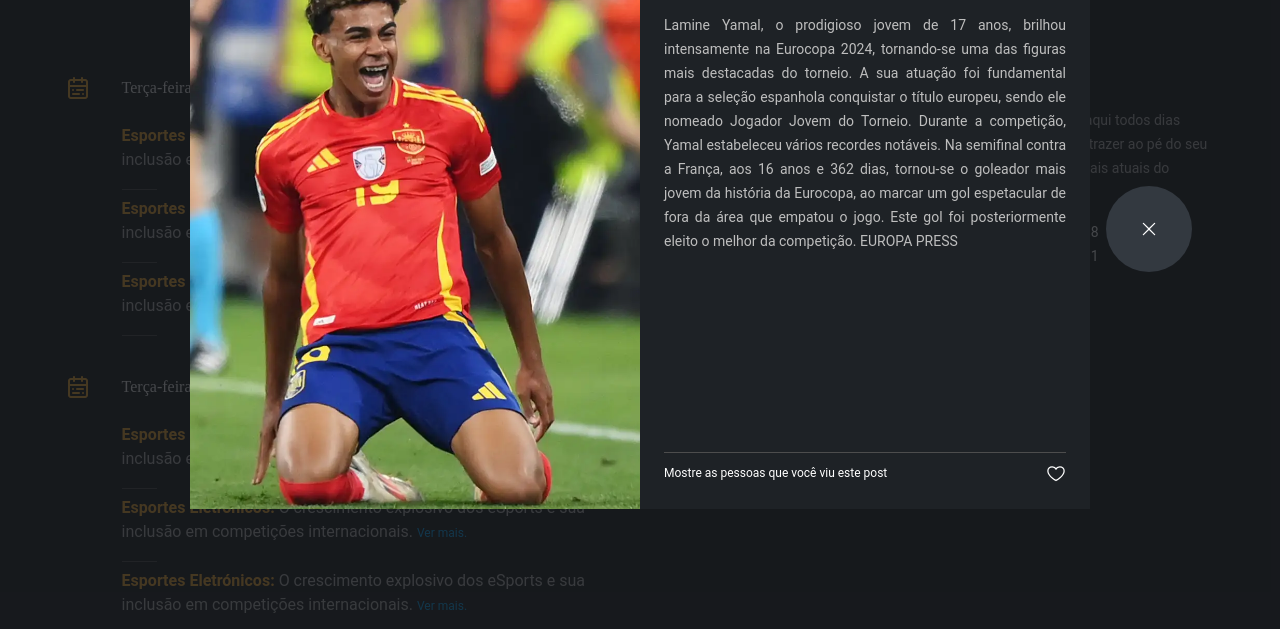
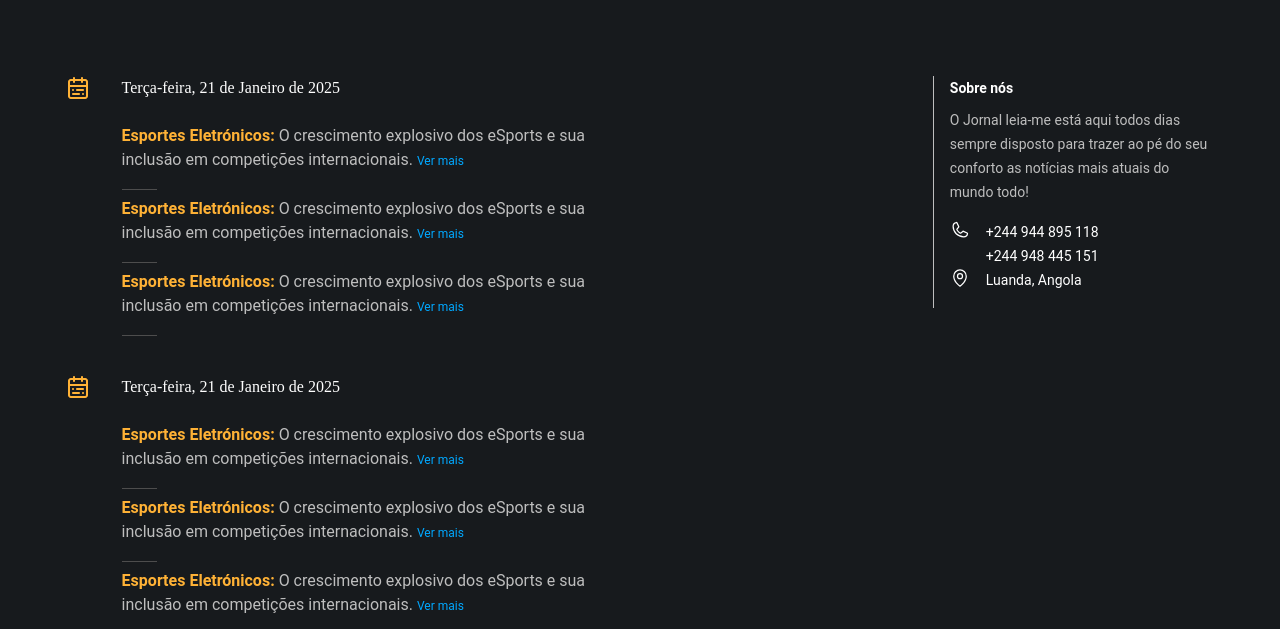
Before and after one commit to domingos3000/leia-me-noticias, a plain HTML site: page index.html in a window 1280 px wide. Shown: the part 171-800 px from the top of the page. Drawn offline with Linux system fonts and the light colour scheme.

Commit message:
Trabalhando...

```diff
--- a/index.html
+++ b/index.html
@@ -50,7 +50,7 @@
                             </span>
 
                             <a href="#" class="see-more-link">
-                                Ver mais.
+                                <label for="input-verify">Ver mais</label>
                             </a>
                         </div>
 
@@ -64,7 +64,7 @@
                             </span>
 
                             <a href="#" class="see-more-link">
-                                Ver mais.
+                                <label for="input-verify">Ver mais</label>
                             </a>
                         </div>
 
@@ -78,7 +78,7 @@
                             </span>
 
                             <a href="#" class="see-more-link">
-                                Ver mais.
+                                <label for="input-verify">Ver mais</label>
                             </a>
                         </div>
 
@@ -107,7 +107,7 @@
                             </span>
 
                             <a href="#" class="see-more-link">
-                                Ver mais.
+                                <label for="input-verify">Ver mais</label>
                             </a>
                         </div>
 
@@ -121,7 +121,7 @@
                             </span>
 
                             <a href="#" class="see-more-link">
-                                Ver mais.
+                                <label for="input-verify">Ver mais</label>
                             </a>
                         </div>
 
@@ -135,7 +135,7 @@
                             </span>
 
                             <a href="#" class="see-more-link">
-                                Ver mais.
+                                <label for="input-verify">Ver mais</label>
                             </a>
                         </div>
 
@@ -164,7 +164,7 @@
                             </span>
 
                             <a href="#" class="see-more-link">
-                                Ver mais.
+                                <label for="input-verify">Ver mais</label>
                             </a>
                         </div>
 
@@ -178,7 +178,7 @@
                             </span>
 
                             <a href="#" class="see-more-link">
-                                Ver mais.
+                                <label for="input-verify">Ver mais</label>
                             </a>
                         </div>
 
@@ -192,7 +192,7 @@
                             </span>
 
                             <a href="#" class="see-more-link">
-                                Ver mais.
+                                <label for="input-verify">Ver mais</label>
                             </a>
                         </div>
 
@@ -221,7 +221,7 @@
                             </span>
 
                             <a href="#" class="see-more-link">
-                                Ver mais.
+                                <label for="input-verify">Ver mais</label>
                             </a>
                         </div>
 
@@ -235,7 +235,7 @@
                             </span>
 
                             <a href="#" class="see-more-link">
-                                Ver mais.
+                                <label for="input-verify">Ver mais</label>
                             </a>
                         </div>
 
@@ -249,7 +249,7 @@
                             </span>
 
                             <a href="#" class="see-more-link">
-                                Ver mais.
+                                <label for="input-verify">Ver mais</label>
                             </a>
                         </div>
 
@@ -291,12 +291,17 @@
         </div>
     </main>
 
+    <input type="checkbox" id="input-verify" value="">
 
     <div id="post-modal">
          <div class="back"></div>
 
          <div class="content-box">
+
+
+
             <div class="content">
+
                 <div class="post-img">
                     <img src="assets/lamine-eurocopa.webp" alt="">
                 </div>
@@ -335,9 +340,10 @@
             </div>
 
 
-            <div class="button-close-modal">
+            <label for="input-verify" class="button-close-modal">
                 <img src="assets/x.svg" alt="Close">
-            </div>
+            </label>
+
          </div>
     </div>
 
--- a/styles/global.css
+++ b/styles/global.css
@@ -29,6 +29,10 @@ li, a {
     text-decoration: none;
 }
 
+a label {
+    font-size: 12px;
+}
+
 .container {
     max-width: 1200px;
     width: 100%;
--- a/styles/home.css
+++ b/styles/home.css
@@ -178,6 +178,7 @@ main .container .more-info .contact p {
     align-items: center;
     height: 100vh;
     width: 100vw;
+    visibility: hidden;
 }
 
 #post-modal .content-box {
@@ -269,3 +270,13 @@ main .container .more-info .contact p {
 #post-modal .button-close-modal:hover {
     background-color: #434b55;
 }
+
+#input-verify {
+    position: absolute;
+    z-index: 999;
+    visibility: hidden;
+}
+
+#input-verify:checked + #post-modal{
+    visibility: visible;
+}
```
